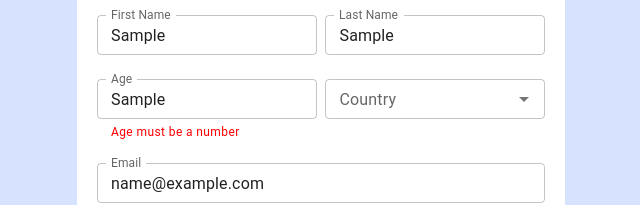
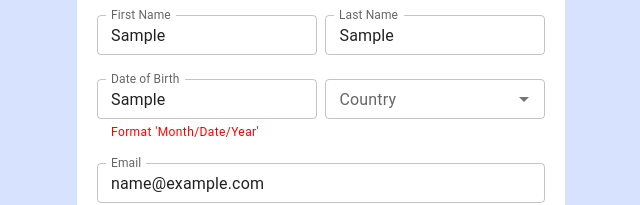
Before and after one commit to DumedhaR/TourGenius, a React (Create React App) app in the folder front-end/front-end-tour-genius/: page /register in a window 1280 px wide. Both pictures are taken after typing "Sample", "Sample", "Sample", "Sample", "name@example.com", "Sample123" into the empty fields and a click on the button "REGISTER". Shown: the part 184-389 px from the top of the page, without its empty margins (319-959 px from the left). Built offline with nearby package versions, Linux system fonts and the light colour scheme; no server answers.

Commit message:
Add birthday instead to the age

```diff
--- a/front-end/front-end-tour-genius/package.json
+++ b/front-end/front-end-tour-genius/package.json
@@ -9,6 +9,7 @@
     "@testing-library/jest-dom": "^5.16.5",
     "@testing-library/react": "^13.4.0",
     "@testing-library/user-event": "^13.5.0",
+    "dayjs": "^1.11.7",
     "formik": "^2.2.9",
     "react": "^18.2.0",
     "react-dom": "^18.2.0",
--- a/front-end/front-end-tour-genius/src/pages/Register/Register.jsx
+++ b/front-end/front-end-tour-genius/src/pages/Register/Register.jsx
@@ -7,6 +7,7 @@ import Button from '@mui/material/Button';
 import { ErrorMessage, Field, Form, Formik } from 'formik';
 import * as yup from 'yup';
 import { useNavigate } from 'react-router-dom';
+import dayjs from 'dayjs';
 
 function RegisterPage() {
   const initialValues = {
@@ -15,16 +16,21 @@ function RegisterPage() {
     email: '',
     password: '',
     confirmPassword: '',
-    age: '',
+    birthday: '',
     country: ''
   };
 
   const passwordRules = /^(?=.*\d)(?=.*[a-z])(?=.*[A-Z]).{8,}$/;
+  const maxDate = dayjs().subtract(15, 'years');
 
   const validationSchema = yup.object().shape({
     firstName: yup.string().required('Required'),
     lastName: yup.string().required('Required'),
-    age: yup.number().typeError('Age must be a number').required('Required'),
+    birthday: yup
+      .date()
+      .typeError(`Format 'Month/Date/Year'`)
+      .max(maxDate, 'Must be at least 15 years of Age')
+      .required('Required'),
     country: yup.string().required('Required'),
     email: yup.string().email('Please Enter Valid Email').required('Required'),
     password: yup
@@ -41,11 +47,13 @@ function RegisterPage() {
     const email = data.email.toLowerCase();
     const password = data.password;
     const confirmPassword = data.confirmPassword;
+    const birthday = data.birthday;
 
     if (password === confirmPassword) {
       console.log('Email ', email);
       console.log('Password ', password);
       console.log('confirm Password', confirmPassword);
+      console.log('birthday ', birthday);
     }
   };
 
@@ -116,12 +124,16 @@ function RegisterPage() {
                 <Field
                   as={TextField}
                   sx={{ width: '49%' }}
-                  name="age"
-                  label="Age"
+                  name="birthday"
+                  label="Date of Birth"
                   variant="outlined"
                   size="small"
+                  placeholder="MM/DD/YYYY"
                   helperText={
-                    <ErrorMessage name="age" render={(msg) => <span id="errMsg">{msg}</span>} />
+                    <ErrorMessage
+                      name="birthday"
+                      render={(msg) => <span id="errMsg">{msg}</span>}
+                    />
                   }
                 />
                 <Autocomplete
```
Also changed, not shown: 1 other file (tests, documents, lock files or other folders).
